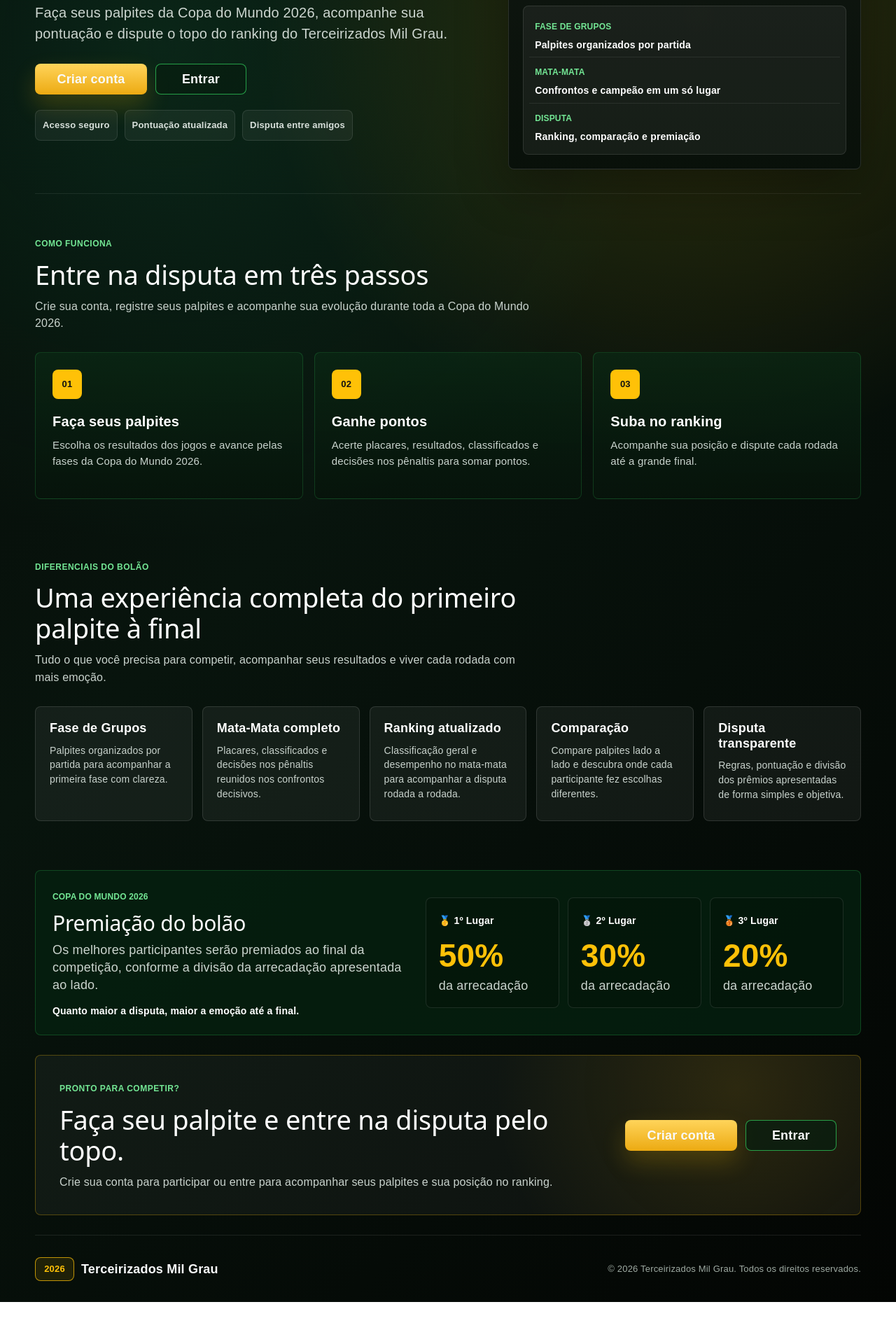
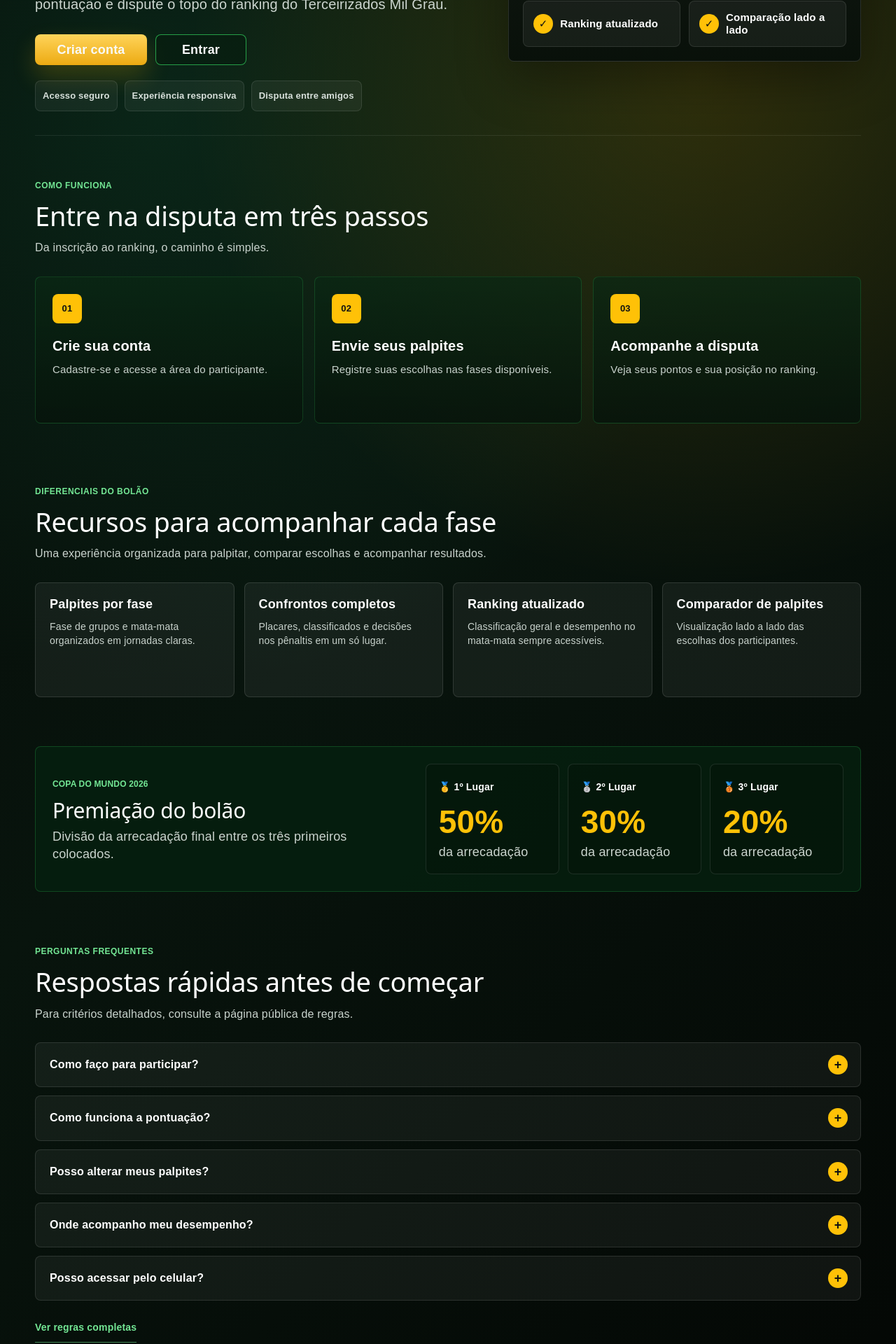
Before and after one commit to terceirizadosmilgrau-cloud/terceirizados-mil-grau, a React (Vite) app: page / in a window 1280 px wide. Shown: the part 380-2300 px from the top of the page at 70% size. Before the commit the page ends 2240 px from the top, so only its background shows below. Built offline with nearby package versions, Linux system fonts and the light colour scheme.

Commit message:
V53 adiciona FAQ na landing

```diff
--- a/src/pages/LandingPage.css
+++ b/src/pages/LandingPage.css
@@ -22,6 +22,7 @@
 .landing-v522-como,
 .landing-v522-diferenciais,
 .landing-v522-premios,
+.landing-v522-faq,
 .landing-v522-final,
 .landing-v522-footer {
   width: min(1180px, calc(100% - 40px));
@@ -397,7 +398,7 @@
 .landing-v522-cards {
   margin-top: 28px;
   display: grid;
-  grid-template-columns: repeat(5, minmax(0, 1fr));
+  grid-template-columns: repeat(4, minmax(0, 1fr));
   gap: 14px;
 }
 
@@ -482,6 +483,84 @@
   color: #ffc107;
   font-size: clamp(34px, 4vw, 46px);
   line-height: 1;
+}
+
+.landing-v522-faq {
+  padding: 44px 0 58px;
+}
+
+.landing-v522-faq-list {
+  margin-top: 28px;
+  display: grid;
+  gap: 12px;
+}
+
+.landing-v522-faq-list details {
+  border: 1px solid rgba(255, 255, 255, 0.11);
+  border-radius: 8px;
+  background: rgba(255, 255, 255, 0.05);
+}
+
+.landing-v522-faq-list details[open] {
+  border-color: rgba(50, 208, 94, 0.32);
+  background: rgba(10, 37, 19, 0.72);
+}
+
+.landing-v522-faq-list summary {
+  min-height: 60px;
+  padding: 18px 52px 18px 20px;
+  position: relative;
+  display: flex;
+  align-items: center;
+  color: #fff;
+  cursor: pointer;
+  font-size: 16px;
+  font-weight: 900;
+  list-style: none;
+}
+
+.landing-v522-faq-list summary::-webkit-details-marker {
+  display: none;
+}
+
+.landing-v522-faq-list summary::after {
+  content: "+";
+  width: 28px;
+  height: 28px;
+  position: absolute;
+  right: 18px;
+  display: inline-flex;
+  align-items: center;
+  justify-content: center;
+  border-radius: 50%;
+  color: #111;
+  background: #ffc107;
+  font-size: 18px;
+  line-height: 1;
+}
+
+.landing-v522-faq-list details[open] summary::after {
+  content: "−";
+}
+
+.landing-v522-faq-list details p {
+  margin: 0;
+  padding: 0 52px 20px 20px;
+  color: #c9d3cd;
+  font-size: 15px;
+  line-height: 1.55;
+}
+
+.landing-v522-faq-link {
+  width: fit-content;
+  min-height: 42px;
+  margin-top: 18px;
+  display: inline-flex;
+  align-items: center;
+  border-bottom: 1px solid rgba(115, 230, 148, 0.55);
+  color: #73e694 !important;
+  font-size: 14px;
+  font-weight: 900;
 }
 
 .landing-v522-final {
@@ -571,6 +650,7 @@
   .landing-v522-como,
   .landing-v522-diferenciais,
   .landing-v522-premios,
+  .landing-v522-faq,
   .landing-v522-final,
   .landing-v522-footer {
     width: min(100% - 24px, 620px);
@@ -623,7 +703,8 @@
   }
 
   .landing-v522-como,
-  .landing-v522-diferenciais {
+  .landing-v522-diferenciais,
+  .landing-v522-faq {
     padding: 44px 0;
   }
 
--- a/src/pages/LandingPage.jsx
+++ b/src/pages/LandingPage.jsx
@@ -4,57 +4,80 @@ import "./LandingPage.css";
 const etapas = [
   {
     numero: "01",
-    titulo: "Faça seus palpites",
+    titulo: "Crie sua conta",
     texto:
-      "Escolha os resultados dos jogos e avance pelas fases da Copa do Mundo 2026.",
+      "Cadastre-se e acesse a área do participante.",
   },
   {
     numero: "02",
-    titulo: "Ganhe pontos",
+    titulo: "Envie seus palpites",
     texto:
-      "Acerte placares, resultados, classificados e decisões nos pênaltis para somar pontos.",
+      "Registre suas escolhas nas fases disponíveis.",
   },
   {
     numero: "03",
-    titulo: "Suba no ranking",
+    titulo: "Acompanhe a disputa",
     texto:
-      "Acompanhe sua posição e dispute cada rodada até a grande final.",
+      "Veja seus pontos e sua posição no ranking.",
   },
 ];
 
 const diferenciais = [
   {
-    titulo: "Fase de Grupos",
+    titulo: "Palpites por fase",
     texto:
-      "Palpites organizados por partida para acompanhar a primeira fase com clareza.",
+      "Fase de grupos e mata-mata organizados em jornadas claras.",
   },
   {
-    titulo: "Mata-Mata completo",
+    titulo: "Confrontos completos",
     texto:
-      "Placares, classificados e decisões nos pênaltis reunidos nos confrontos decisivos.",
+      "Placares, classificados e decisões nos pênaltis em um só lugar.",
   },
   {
     titulo: "Ranking atualizado",
     texto:
-      "Classificação geral e desempenho no mata-mata para acompanhar a disputa rodada a rodada.",
+      "Classificação geral e desempenho no mata-mata sempre acessíveis.",
   },
   {
-    titulo: "Comparação",
+    titulo: "Comparador de palpites",
     texto:
-      "Compare palpites lado a lado e descubra onde cada participante fez escolhas diferentes.",
-  },
-  {
-    titulo: "Disputa transparente",
-    texto:
-      "Regras, pontuação e divisão dos prêmios apresentadas de forma simples e objetiva.",
+      "Visualização lado a lado das escolhas dos participantes.",
   },
 ];
 
 const beneficios = [
-  "Ranking ao vivo",
-  "Mata-Mata completo",
-  "Comparação de palpites",
-  "Premiação automática",
+  "Palpites organizados",
+  "Resultados oficiais",
+  "Ranking atualizado",
+  "Comparação lado a lado",
+];
+
+const perguntasFrequentes = [
+  {
+    pergunta: "Como faço para participar?",
+    resposta:
+      "Crie sua conta, entre na área do participante e registre seus palpites nas fases disponíveis.",
+  },
+  {
+    pergunta: "Como funciona a pontuação?",
+    resposta:
+      "Os pontos são calculados a partir dos resultados oficiais. Os critérios completos estão disponíveis na página de regras.",
+  },
+  {
+    pergunta: "Posso alterar meus palpites?",
+    resposta:
+      "Sim, enquanto os palpites estiverem liberados e dentro do prazo definido para a fase.",
+  },
+  {
+    pergunta: "Onde acompanho meu desempenho?",
+    resposta:
+      "Na área do participante, pelo ranking e pelas telas de resumo e comparação de palpites.",
+  },
+  {
+    pergunta: "Posso acessar pelo celular?",
+    resposta:
+      "Sim. A experiência é responsiva e se adapta a celulares, tablets e computadores.",
+  },
 ];
 
 function LandingPage() {
@@ -119,7 +142,7 @@ function LandingPage() {
 
           <div className="landing-v522-trust">
             <span>Acesso seguro</span>
-            <span>Pontuação atualizada</span>
+            <span>Experiência responsiva</span>
             <span>Disputa entre amigos</span>
           </div>
         </div>
@@ -145,20 +168,6 @@ function LandingPage() {
             ))}
           </div>
 
-          <div className="landing-v522-panel-note">
-            <div>
-              <span>Fase de grupos</span>
-              <strong>Palpites organizados por partida</strong>
-            </div>
-            <div>
-              <span>Mata-Mata</span>
-              <strong>Confrontos e campeão em um só lugar</strong>
-            </div>
-            <div>
-              <span>Disputa</span>
-              <strong>Ranking, comparação e premiação</strong>
-            </div>
-          </div>
         </aside>
       </section>
 
@@ -170,8 +179,7 @@ function LandingPage() {
           <span>Como funciona</span>
           <h2>Entre na disputa em três passos</h2>
           <p>
-            Crie sua conta, registre seus palpites e acompanhe
-            sua evolução durante toda a Copa do Mundo 2026.
+            Da inscrição ao ranking, o caminho é simples.
           </p>
         </div>
 
@@ -189,10 +197,10 @@ function LandingPage() {
       <section className="landing-v522-diferenciais">
         <div className="landing-v522-section-head">
           <span>Diferenciais do bolão</span>
-          <h2>Uma experiência completa do primeiro palpite à final</h2>
+          <h2>Recursos para acompanhar cada fase</h2>
           <p>
-            Tudo o que você precisa para competir, acompanhar
-            seus resultados e viver cada rodada com mais emoção.
+            Uma experiência organizada para palpitar, comparar
+            escolhas e acompanhar resultados.
           </p>
         </div>
 
@@ -213,14 +221,7 @@ function LandingPage() {
         <div className="landing-v522-premios-copy">
           <span>Copa do Mundo 2026</span>
           <h2>Premiação do bolão</h2>
-          <p>
-            Os melhores participantes serão premiados ao final
-            da competição, conforme a divisão da arrecadação
-            apresentada ao lado.
-          </p>
-          <strong>
-            Quanto maior a disputa, maior a emoção até a final.
-          </strong>
+          <p>Divisão da arrecadação final entre os três primeiros colocados.</p>
         </div>
 
         <div className="landing-v522-premios-grid">
@@ -240,6 +241,30 @@ function LandingPage() {
             <p>da arrecadação</p>
           </article>
         </div>
+      </section>
+
+      <section className="landing-v522-faq">
+        <div className="landing-v522-section-head">
+          <span>Perguntas frequentes</span>
+          <h2>Respostas rápidas antes de começar</h2>
+          <p>
+            Para critérios detalhados, consulte a página pública
+            de regras.
+          </p>
+        </div>
+
+        <div className="landing-v522-faq-list">
+          {perguntasFrequentes.map((item) => (
+            <details key={item.pergunta}>
+              <summary>{item.pergunta}</summary>
+              <p>{item.resposta}</p>
+            </details>
+          ))}
+        </div>
+
+        <Link className="landing-v522-faq-link" to="/regras">
+          Ver regras completas
+        </Link>
       </section>
 
       <section className="landing-v522-final">
```
